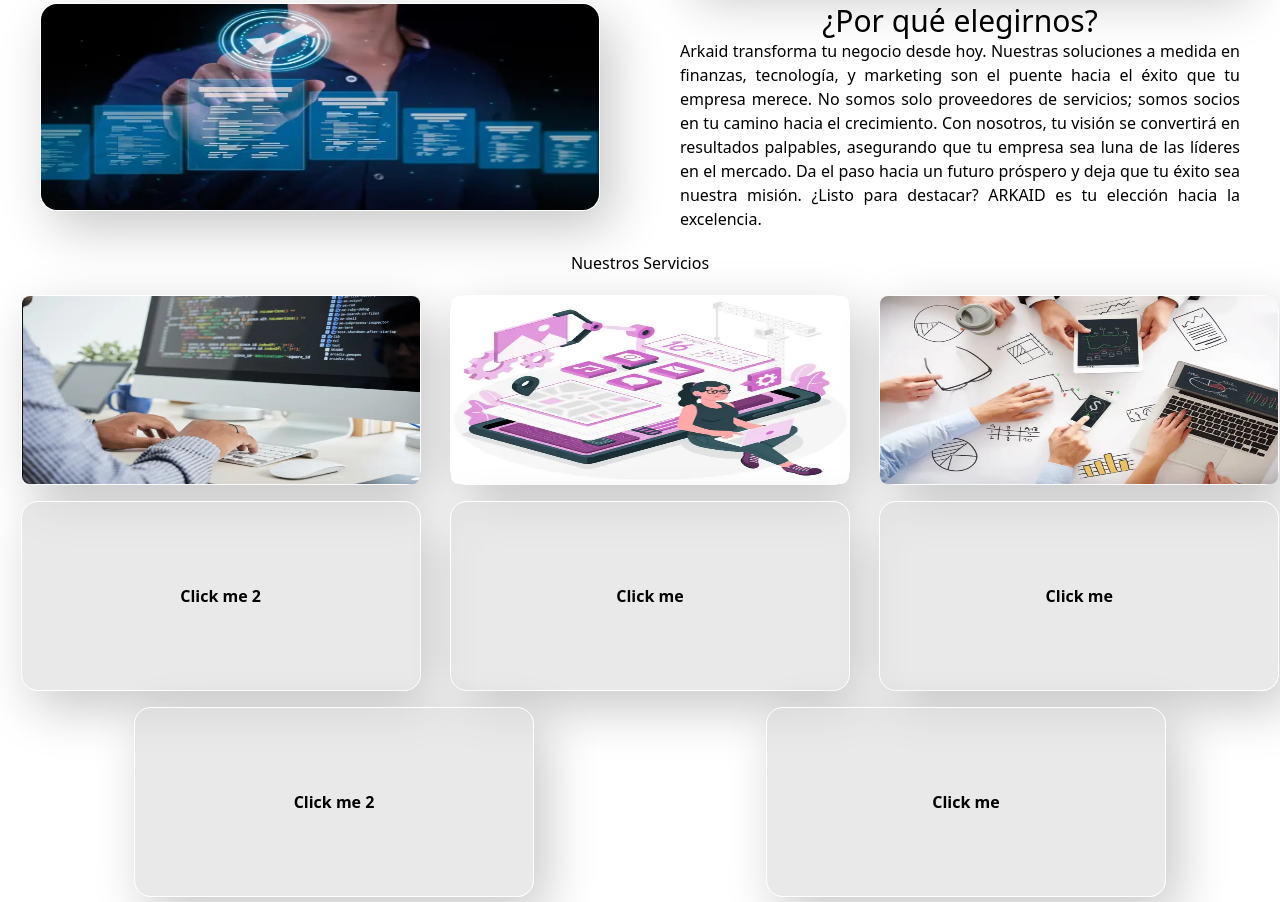
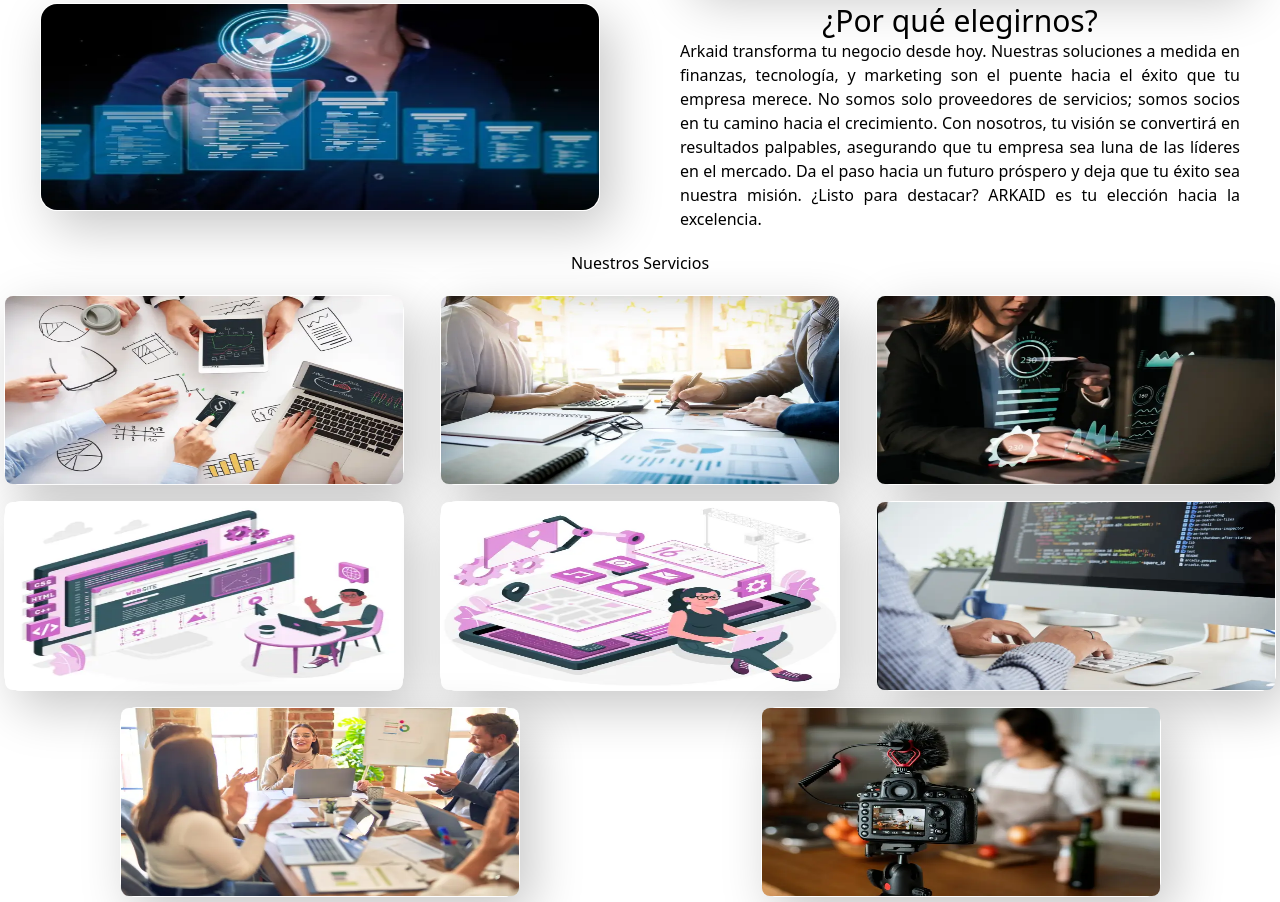
Before and after one commit to SebastianHurtado00/ArkaidTailwind, a website: page index.html in a window 1280 px wide. Shown: the part 805-1707 px from the top of the page. Drawn offline with nearby package versions, Linux system fonts and the light colour scheme; grey boxes are pictures that could not be loaded.

Commit message:
modificacio cards

```diff
--- a/index.html
+++ b/index.html
@@ -129,66 +129,94 @@
 
     <!--Sebastian-->
     <section id="FiltradoCards"
-      class="bg-white mt-5 space-y-2 space-x-5">
+      class="bg-white mt-5 space-y-2">
       <h6 class="text-center mb-3">Nuestros Servicios</h6>
 
       <!-- Primeras tres Trajetas -->
 
       <section
         class="grid justify-items-center grid-cols-1 justify-around space-x-1 space-y-2 md:flex md:space-x-7 ">
-        <section class="card mt-2">
-          <img src="src/img/Desarollo-Software.webp" alt
-            class="w-full h-full rounded-lg hover:absolute">
-          <article id="hidden"
-            class="hidden absolute inset-0 flex justify-center items-center justify-center rounded-lg bg-black bg-opacity-50 hover:block ">
-            <p class="text-white">Desarrollo de software</p>
-          </article>
-        </section>
-
-        <section class="card">
-          <img src="src/img/Desarrollo-movil.webp" alt
-            class="w-full h-full rounded-lg hover:absolute">
-          <article id="hidden"
-            class="hidden absolute inset-0 flex justify-center items-center justify-center rounded-lg bg-black bg-opacity-50 hover:block ">
-            <p class="text-white">Desarrollo de Movil</p>
-          </article>
-        </section>
-
-        <section class="card">
+        <article class="card mt-2">
           <img src="src/img/Gestion-Financiera.webp" alt
             class="w-full h-full rounded-lg hover:absolute">
           <article id="hidden"
             class="hidden absolute inset-0 flex justify-center items-center justify-center rounded-lg bg-black bg-opacity-50 hover:block ">
             <p class="text-white">Gestion Financiera</p>
           </article>
+        </article>
+
+        <section class="card">
+          <img src="src/img/Consultoria-Financiera.webp" alt
+            class="w-full h-full rounded-lg hover:absolute">
+          <article id="hidden"
+            class="hidden absolute inset-0 flex justify-center items-center justify-center rounded-lg bg-black bg-opacity-50 hover:block ">
+            <p class="text-white">Consultario Financiera</p>
+          </article>
         </section>
+
+        <article class="card">
+          <img src="src/img/Control-Interno.webp" alt
+            class="w-full h-full rounded-lg hover:absolute">
+          <article id="hidden"
+            class="hidden absolute inset-0 flex justify-center items-center justify-center rounded-lg bg-black bg-opacity-50 hover:block ">
+            <p class="text-white">Control Interno</p>
+          </article>
+        </article>
       </section>
 
       <!-- Segundas tres tarjetas -->
-      <div
+      <section
         class="grid justify-items-center grid-cols-1 justify-around space-x-1 space-y-2 md:space-x-7 md:flex lg:flex">
-        <div class="card mt-2">
-          Click me 2
-        </div>
-        <div class="card">
-          Click me
-        </div>
-        <div class="card">
-          Click me
-        </div>
-      </div>
+
+        <article class="card mt-2">
+          <img src="src/img/Web-desing.webp" alt
+            class="w-full h-full rounded-lg hover:absolute">
+          <article id="hidden"
+            class="hidden absolute inset-0 flex justify-center items-center justify-center rounded-lg bg-black bg-opacity-50 hover:block ">
+            <p class="text-white">Desarrollo y Diseño Web</p>
+          </article>
+        </article>
+
+        <article class="card">
+          <img src="src/img/Desarrollo-movil.webp" alt
+            class="w-full h-full rounded-lg hover:absolute">
+          <article id="hidden"
+            class="hidden absolute inset-0 flex justify-center items-center justify-center rounded-lg bg-black bg-opacity-50 hover:block ">
+            <p class="text-white">Desarrolo Movil</p>
+          </article>
+        </article>
+
+        <article class="card">
+          <img src="src/img/Desarollo-Software.webp" alt
+            class="w-full h-full rounded-lg hover:absolute">
+          <article id="hidden"
+            class="hidden absolute inset-0 flex justify-center items-center justify-center rounded-lg bg-black bg-opacity-50 hover:block ">
+            <p class="text-white">Desarrolo de software</p>
+          </article>
+        </article>
+
+      </section>
 
       <!-- Dos tarjetas centradas -->
       <section
-        class="grid justify-items-center grid-cols-1 justify-around  space-y-2 mt-4 md:flex md:space-x-3 lg:space-x-1 ">
+        class="grid justify-items-center grid-cols-1 justify-around space-y-2 mt-4 md:flex md:space-x-3 lg:space-x-0.5">
         <article class="card mt-2 mb-2">
-          Click me 2
+          <img src="src/img/Comunity-manager.webp" alt
+            class="w-full h-full rounded-lg hover:absolute">
+          <article id="hidden"
+            class="hidden absolute inset-0 flex justify-center items-center justify-center rounded-lg bg-black bg-opacity-50 hover:block ">
+            <p class="text-white">Servicios de Community Manager</p>
+          </article>
         </article>
-         <div class="card">
-          Click me
-        </div>
+        <article class="card">
+          <img src="src/img/Produccion-AudiVisual.webp" alt
+            class="w-full h-full rounded-lg hover:absolute">
+          <article id="hidden"
+            class="hidden absolute inset-0 flex justify-center items-center justify-center rounded-lg bg-black bg-opacity-50 hover:block ">
+            <p class="text-white">Produccion Audiovisual</p>
+          </article>
+        </article>
       </section>
-
     </section>
 
     <!--Sebastian-->
```
